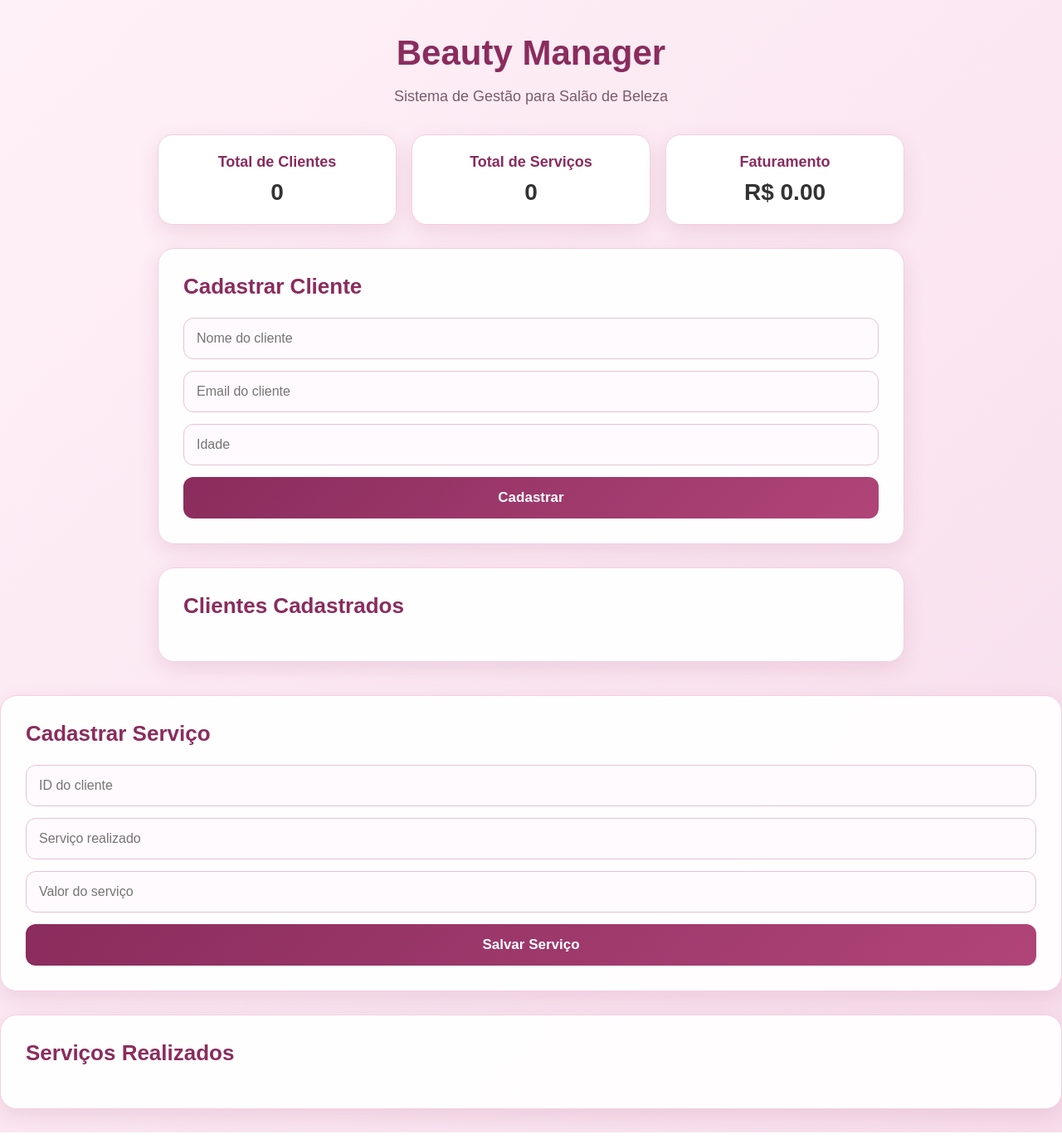
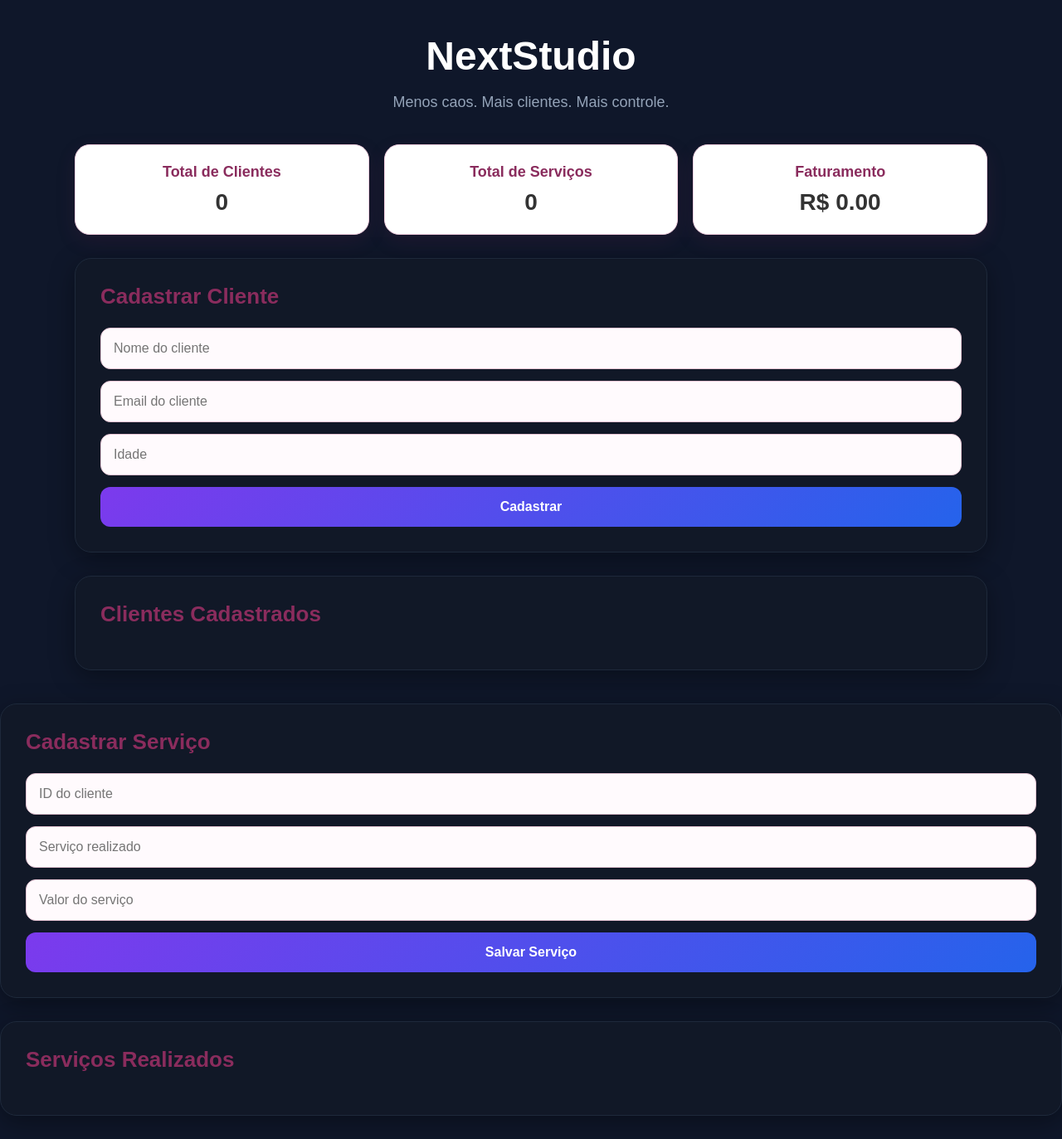
Before and after one commit to leoassisslv-bot/api-fastapi-clientes-pedidos, a FastAPI app: page / in a window 1280 px wide. Shown: the whole page at 83% size. Run offline with FastAPI, Linux system fonts and the light colour scheme; data that the repository does not hold is empty.

Commit message:
rebranding para nextstudio

```diff
--- a/app/static/css/style.css
+++ b/app/static/css/style.css
@@ -1,37 +1,37 @@
 body {
     margin: 0;
     font-family: Arial, sans-serif;
-    background: linear-gradient(135deg, #fff1f7, #f7ddec);
-    color: #333;
+    background: #0f172a;
+    color: #f8fafc;
 }
 
 .container {
     width: 90%;
-    max-width: 900px;
+    max-width: 1100px;
     margin: 40px auto;
 }
 
 h1 {
     text-align: center;
-    color: #8a2c5d;
-    font-size: 42px;
-    margin-bottom: 8px;
+    font-size: 48px;
+    margin-bottom: 10px;
+    color: #ffffff;
 }
 
 p {
     text-align: center;
-    color: #7a5c6b;
-    margin-bottom: 35px;
+    color: #94a3b8;
+    margin-bottom: 40px;
     font-size: 18px;
 }
 
 .card {
-    background: rgba(255, 255, 255, 0.95);
+    background: #111827;
     padding: 30px;
     margin-bottom: 28px;
     border-radius: 20px;
-    box-shadow: 0 8px 25px rgba(138, 44, 93, 0.12);
-    border: 1px solid #f3cfe0;
+    border: 1px solid #1e293b;
+    box-shadow: 0 8px 30px rgba(0, 0, 0, 0.35);
 }
 
 h2 {
@@ -62,11 +62,11 @@ input:focus {
 
 button {
     padding: 15px;
-    background: linear-gradient(135deg, #8a2c5d, #b04479);
+    background: linear-gradient(135deg, #7c3aed, #2563eb);
     color: white;
     border: none;
     border-radius: 12px;
-    font-size: 17px;
+    font-size: 16px;
     font-weight: bold;
     cursor: pointer;
     transition: 0.2s;
@@ -74,7 +74,7 @@ button {
 
 button:hover {
     transform: translateY(-2px);
-    box-shadow: 0 6px 16px rgba(138, 44, 93, 0.25);
+    opacity: 0.95;
 }
 
 ul {
--- a/app/templates/index.html
+++ b/app/templates/index.html
@@ -3,7 +3,7 @@
 <head>
     <meta charset="UTF-8">
     <meta name="viewport" content="width=device-width, initial-scale=1.0">
-    <title>Beauty Manager</title>
+    <title>NextStudio</title>
 
     <link rel="stylesheet" href="/static/css/style.css">
 </head>
@@ -11,8 +11,8 @@
 
     <div class="container">
 
-        <h1>Beauty Manager</h1>
-        <p>Sistema de Gestão para Salão de Beleza</p>
+        <h1>NextStudio</h1>
+        <p>Menos caos. Mais clientes. Mais controle.</p>
        <div class="dashboard">
     <div class="dash-card">
         <h3>Total de Clientes</h3>
```
Also changed, not shown: 1 other file.
